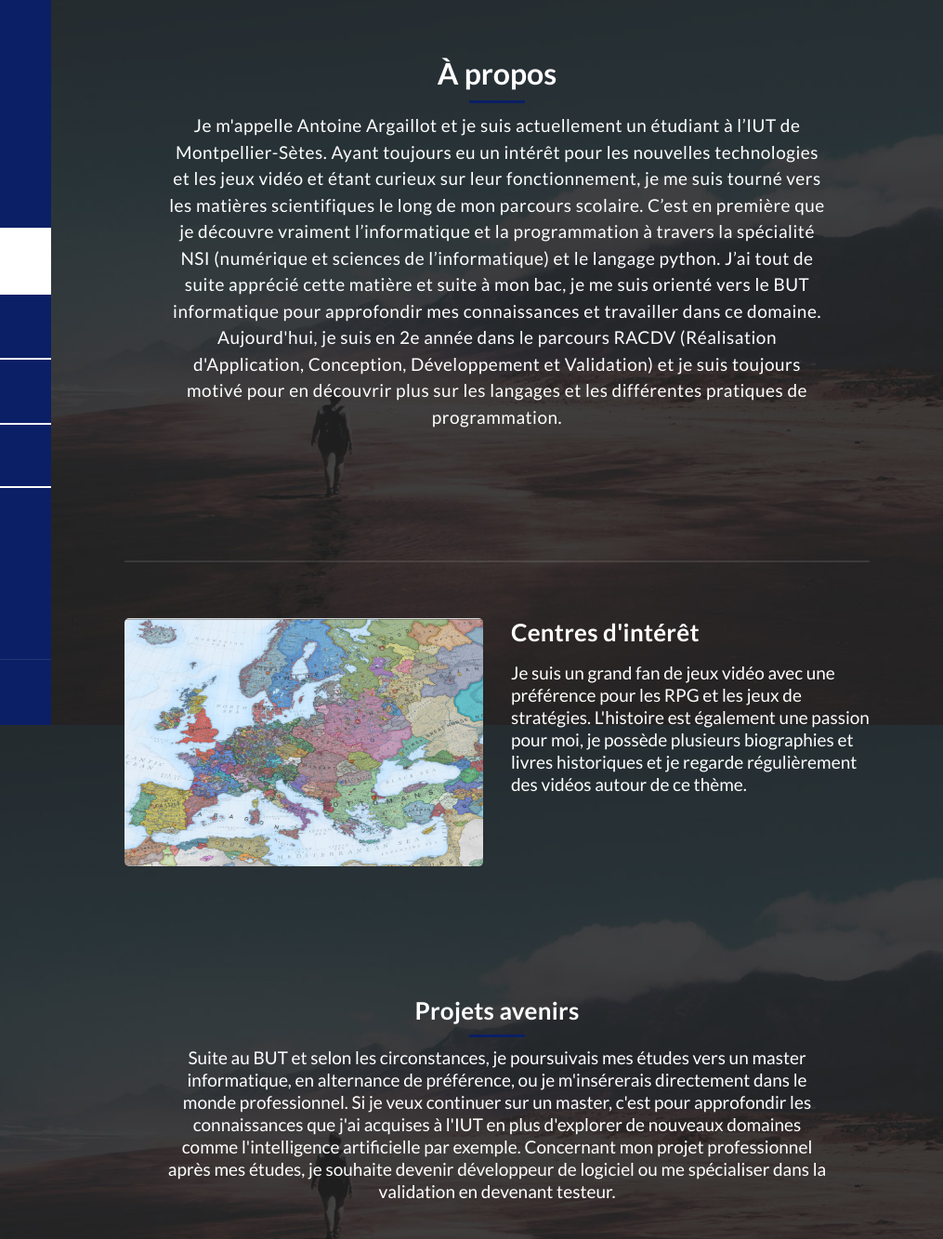
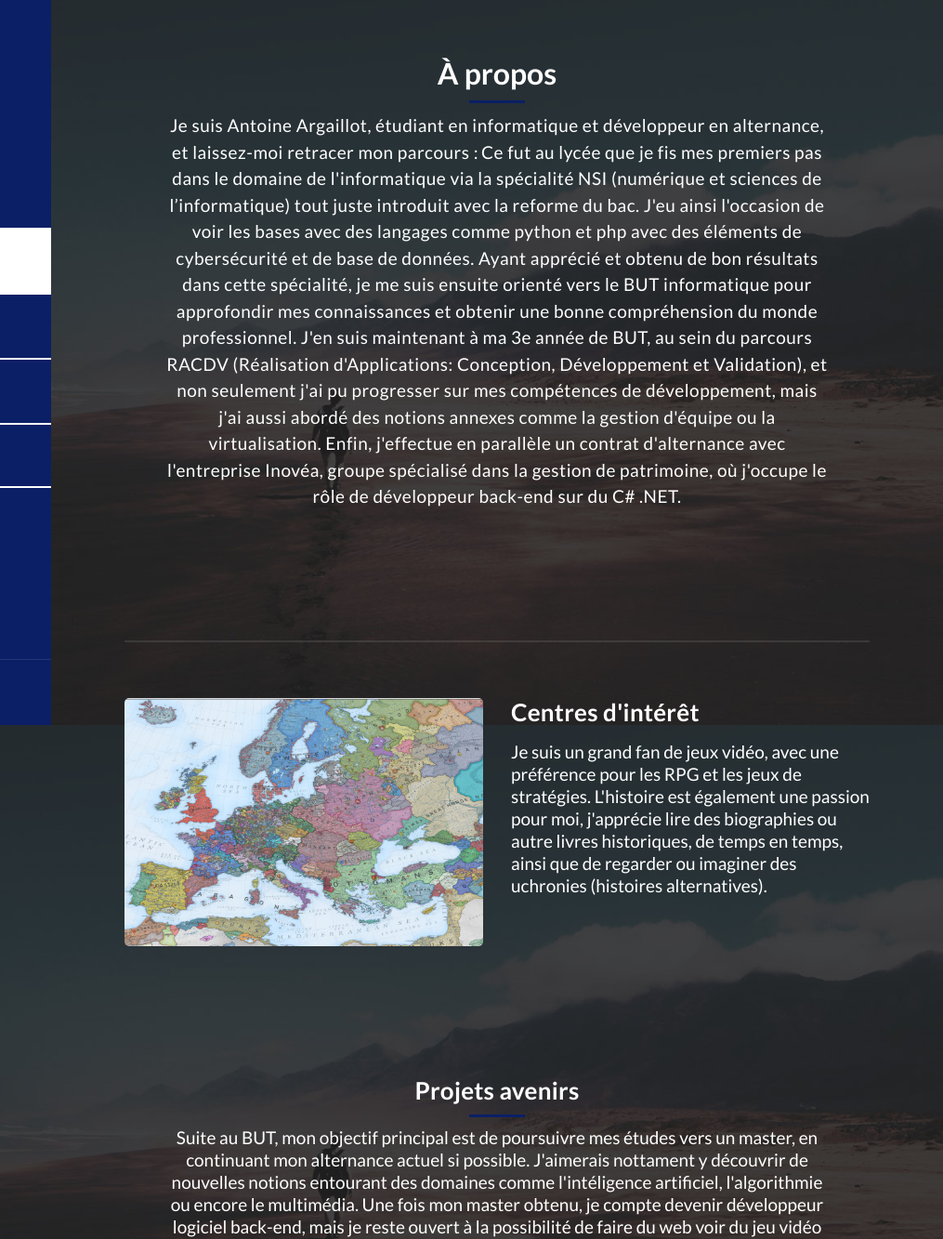
Before and after one commit to Phiroy/Portfolio, a plain HTML site: page index.html in a window 1280 px wide. Shown: the part 20-1353 px from the top of the page at 93% size, 265-1280 px from the left. Drawn offline with Linux system fonts and the light colour scheme.

Commit message:
PP + début réecriture

```diff
--- a/index.html
+++ b/index.html
@@ -37,7 +37,7 @@
             <i class="fa fa-times" id="menu-close"></i>
             <div class="container">
                 <div class="image">
-                    <a href="#"><img src="assets/images/author-image.jpg" alt=""/></a>
+                    <a href="#"><img src="assets/images/profil/profilePicture.jpg" alt=""/></a>
                 </div>
                 <div class="author-content">
                     <h4>Antoine Argaillot</h4>
@@ -64,7 +64,7 @@
                 </div>
 
                 <div class="button" id="cv">
-                    <a href="assets/images/cv-argaillot.pdf">télécharger CV</a>
+                    <a href="assets/images/profil/cv-argaillot.pdf">télécharger CV</a>
                 </div>
                 <div class="copyright-text">
                     <p>Copyright 2019 Reflux Design</p>
@@ -79,13 +79,13 @@
                 <h2>À propos</h2>
                 <div class="line-dec"></div>
                 <span
-                >Je m'appelle Antoine Argaillot et je suis actuellement un étudiant à l’IUT de Montpellier-Sètes.
-              Ayant toujours eu un intérêt pour les nouvelles technologies et les jeux vidéo et étant curieux sur leur fonctionnement,
-              je me suis tourné vers les matières scientifiques le long de mon parcours scolaire.
-              C’est en première que je découvre vraiment l’informatique et la programmation à travers la spécialité NSI (numérique et sciences de l’informatique) et le langage python.
-              J’ai tout de suite apprécié cette matière et suite à mon bac, je me suis orienté vers le BUT informatique pour approfondir mes connaissances et travailler dans ce domaine.
-                Aujourd'hui, je suis en 2e année dans le parcours RACDV (Réalisation d'Application, Conception, Développement et Validation) et je suis toujours motivé
-                pour en découvrir plus sur les langages et les différentes pratiques de programmation.</span
+                >Je suis Antoine Argaillot, étudiant en informatique et développeur en alternance, et laissez-moi retracer mon parcours :</span>
+              <span>Ce fut au lycée que je fis mes premiers pas dans le domaine de l'informatique via la spécialité NSI (numérique et sciences de l’informatique) tout juste introduit avec la reforme du bac.
+                  J'eu ainsi l'occasion de voir les bases avec des langages comme python et php avec des éléments de cybersécurité et de base de données.
+              Ayant apprécié et obtenu de bon résultats dans cette spécialité, je me suis ensuite orienté vers le BUT informatique pour approfondir mes connaissances et obtenir une bonne compréhension du monde professionnel.
+                J'en suis maintenant à ma 3e année de BUT, au sein du parcours RACDV (Réalisation d'Applications: Conception, Développement et Validation), et non seulement j'ai pu progresser sur mes compétences de développement,
+                  mais j'ai aussi abordé des notions annexes comme la gestion d'équipe ou la virtualisation.
+                  Enfin, j'effectue en parallèle un contrat d'alternance avec l'entreprise Inovéa, groupe spécialisé dans la gestion de patrimoine, où j'occupe le rôle de développeur back-end sur du C# .NET.</span
                 >
 
 
@@ -102,10 +102,10 @@
                             <h4>Centres d'intérêt</h4>
 
                             <p>
-                                Je suis un grand fan de jeux vidéo avec une préférence pour les RPG et les
+                                Je suis un grand fan de jeux vidéo, avec une préférence pour les RPG et les
                                 jeux de stratégies.
-                                L'histoire est également une passion pour moi, je possède plusieurs biographies et livres historiques
-                                et je regarde régulièrement des vidéos autour de ce thème.
+                                L'histoire est également une passion pour moi, j'apprécie lire des biographies ou autre livres historiques, de temps en temps,
+                                ainsi que de regarder ou imaginer des uchronies (histoires alternatives).
                             </p>
                         </div>
                     </div>
@@ -115,13 +115,11 @@
                 <h4>Projets avenirs</h4>
                 <div class="line-dec"></div>
                 <p>
-                    Suite au BUT et selon les circonstances, je poursuivais mes études vers un master informatique,
-                    en alternance de préférence, ou je m'insérerais directement dans le monde professionnel.
-                    Si je veux continuer sur un master, c'est pour approfondir les connaissances que j'ai acquises à l'IUT
-                    en plus d'explorer de nouveaux domaines comme l'intelligence artificielle par exemple.
-                    Concernant mon projet professionnel après mes études,
-                    je souhaite devenir développeur de logiciel ou me spécialiser dans la validation en
-                    devenant testeur.
+                    Suite au BUT, mon objectif principal est de poursuivre mes études vers un master,
+                    en continuant mon alternance actuel si possible.
+                    J'aimerais nottament y découvrir de nouvelles notions entourant des domaines comme l'intéligence artificiel, l'algorithmie ou encore le multimédia.
+                    Une fois mon master obtenu,
+                    je compte devenir développeur logiciel back-end, mais je reste ouvert à la possibilité de faire du web voir du jeu vidéo si l'occasion se présente.
                 </p>
             </div>
         </div>
@@ -133,8 +131,7 @@
                 <h2>Mes compétences</h2>
                 <div class="line-dec"></div>
                 <span
-                >Tout le long de mon cursus, j'ai pu acquerir des compétences techniques en programmation et modélisation ainsi que des compétences de gestions
-            de projet et de communication.</span
+                >Tout le long de mon cursus, j'ai pu acquerir un ensemble non exaustif de compétences à la fois techniques et managériales que ce soit en modélisation, développement web ou encore méthodes agiles.</span
                 >
             </div>
             <div>
@@ -149,7 +146,7 @@
                         <li>JAVA  </li>
                         <li>PHP</li>
                         <li>Javascript</li>
-                        <li>C</li>
+                        <li>C#</li>
                 </div>
                 <div class="service-item">
                     <div class="third-service-icon service-icon"></div>
```
Also changed, not shown: AventuriersDuRail.html (+1 -1 lines), Chocolask.html (+1 -1 lines), NuitDeLinformatique.html (+1 -1 lines), temporalRift.html (+1 -1 lines), 3 other files.
